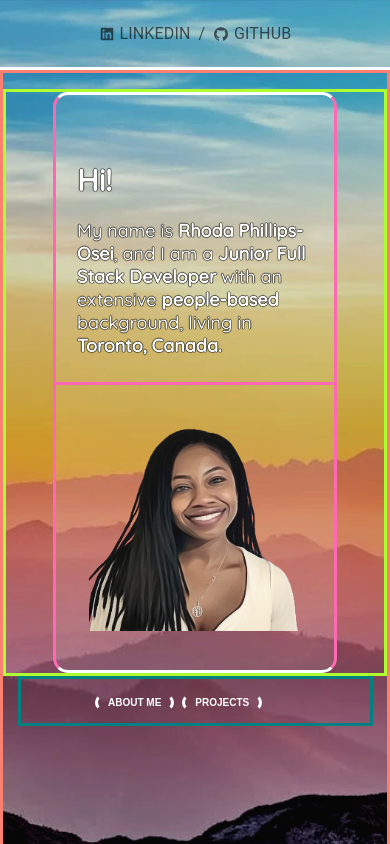
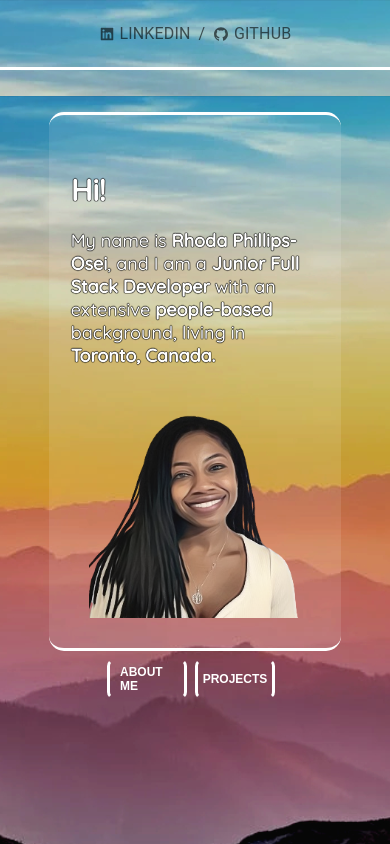
Before and after one commit to rphillipsosei/rhoda-portfolio, a Next.js app: page / in a window 390 px wide. Shown: the top 844 px of the page. Built offline with nearby package versions, Linux system fonts and the light colour scheme; a web font is replaced by a local one.

Commit message:
edit look of nav btns

```diff
--- a/pages/index.js
+++ b/pages/index.js
@@ -79,7 +79,7 @@ export default function Home() {
             </div>
           {/* </Grid> */}
           <div className={styles.btnrow}>
-            <div className={styles.homebtns}>
+            {/* <div className={styles.homebtns}> */}
               <Link href="/#about">
                 <span className={styles.homebtn}>
                   <a>ABOUT ME</a>
@@ -90,7 +90,7 @@ export default function Home() {
                   <a>PROJECTS</a>
                 </span>
               </Link>
-            </div>
+            {/* </div> */}
           </div>
         </div>
       </motion.div>
--- a/styles/Home.module.css
+++ b/styles/Home.module.css
@@ -16,7 +16,7 @@
 }
 .divcombiner {
   display: flex;
-  border: 3px solid greenyellow;
+  /* border: 3px solid greenyellow; */
   flex-direction: row;
   justify-content: center;
   width: 100%;
@@ -58,7 +58,7 @@
 }
 
 .homecontents {
-  border: 3px solid salmon;
+  /* border: 3px solid salmon; */
   background-repeat: no-repeat;
   background-size: cover;
   height: 93%;
@@ -71,7 +71,7 @@
 }
 
 .rightsidehome {
-  border: 3px solid hotpink;
+  /* border: 3px solid hotpink; */
   /* margin-top: 2rem; */
   height: 100%;
   display: flex;
@@ -87,7 +87,7 @@
 }
 
 .leftsidehome {
-  border: 3px solid hotpink;
+  /* border: 3px solid hotpink; */
   height: 100%;
   display: flex;
   align-items: center;
@@ -115,8 +115,9 @@
 }
 
 .homebtn {
+  height: 100%;
   font-weight: bold;
-  border-radius: 10px;
+  border-radius: 7px;
   font-size: 20px;
   border-left: 3px solid white;
   border-right: 3px solid white;
@@ -125,11 +126,13 @@
   color: white;
   width: 120px;
   margin-right: 0.5rem;
-  margin-left: 0.5rem;
+  /* margin-left: 0.5rem; */
   padding: 0px 10px;
   height: 1rem;
   /* display: flex; */
-  /* justify-content: center; */
+  justify-content: center;
+  align-items: center;
+  display: flex;
 }
 
 .homebtn:hover {
@@ -138,14 +141,15 @@
 }
 
 .btnrow {
-  border: 3px solid teal;
+  /* border: 3px solid teal; */
   width: 355px;
   justify-content: center;
   display: flex;
   font-size: 15px;
   cursor: pointer;
-  height: 50px;
+  height: 40px;
   align-items: center;
+  margin-top: 0.5rem;
 }
 
 
@@ -355,13 +359,12 @@
     width: 215px;
   }
 
-  .homebtns {
-    width: 200px;
-  }
+
   .homebtn {
-    font-size: 10px;
+
+    font-size: 12px;
     width: 80px;
-    height: 50px;
+    height: 100%;
     margin-left: 0rem;
   }
 
@@ -378,6 +381,9 @@ margin-top: 1rem;
   }
 
   .homecontents {
-    /* justify-content: flex-start !important; */
+   margin-top:96px;
+   height: 91.2vh;
   }
+
+
 }
```
